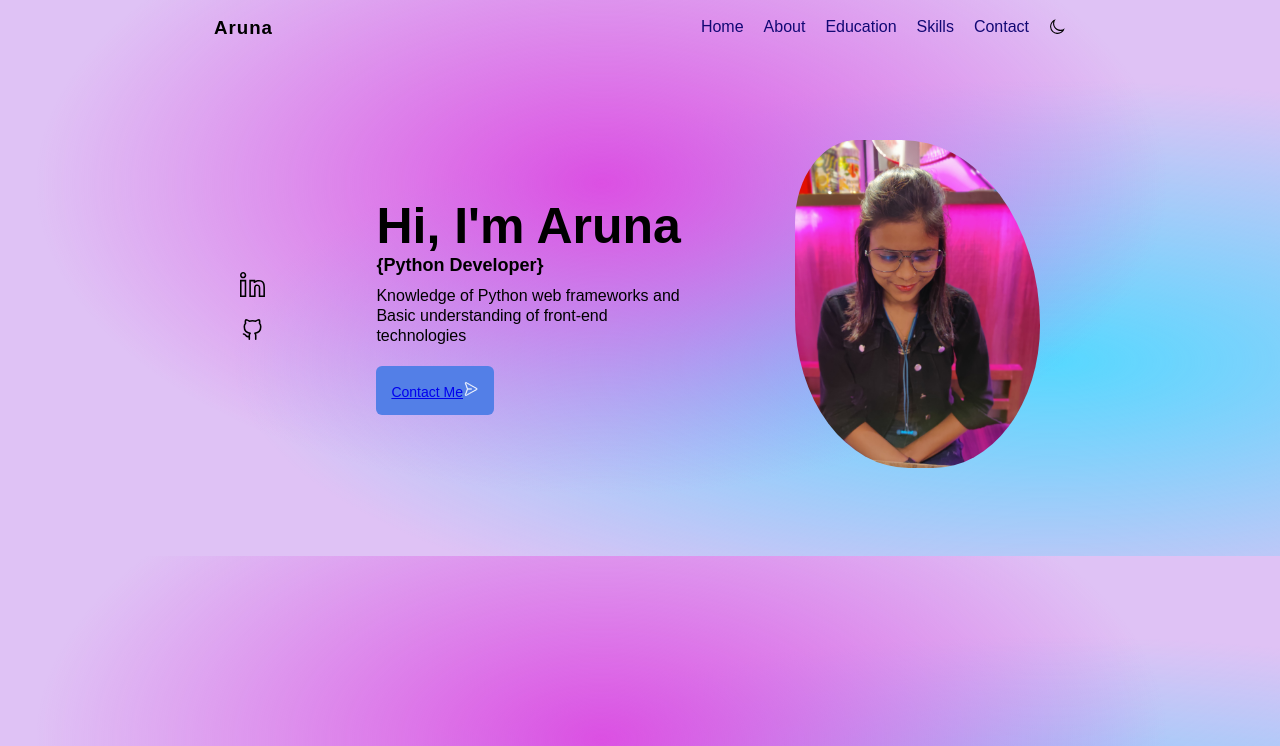
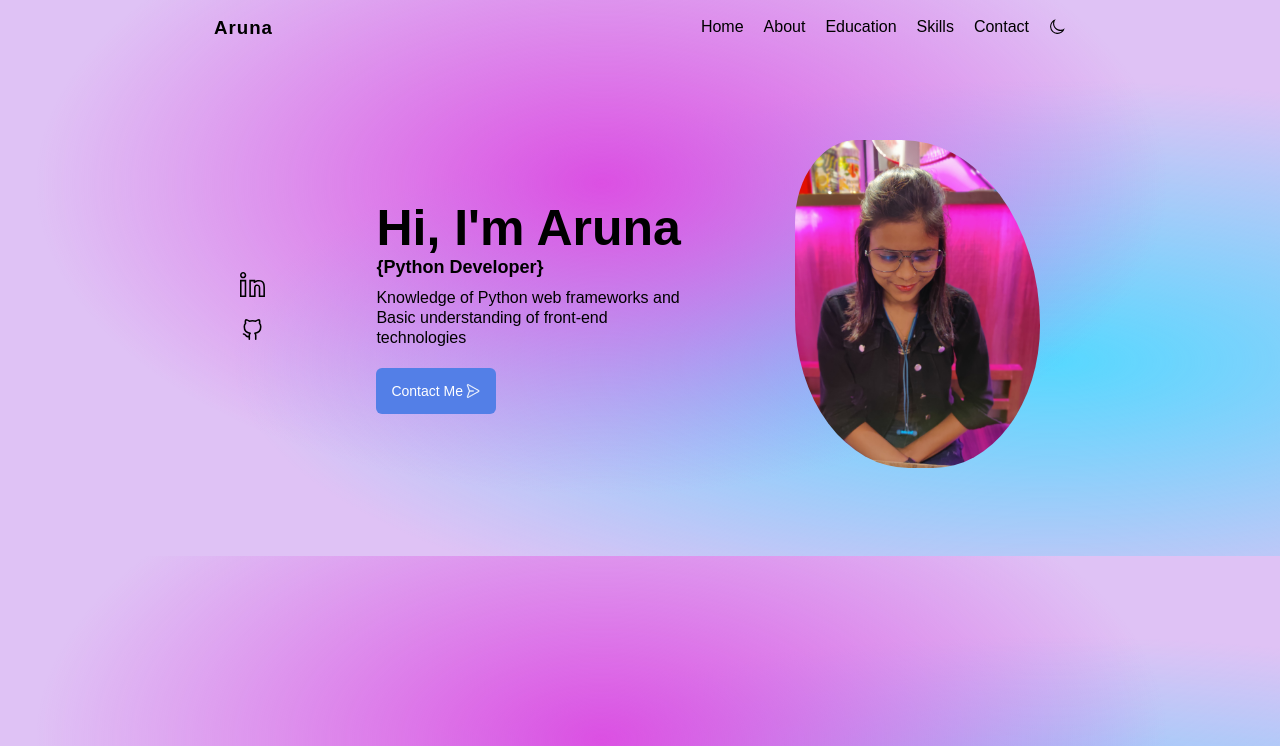
Before and after one commit to iaruna/portfolio, a Flask app: page / in a window 1280 px wide. Shown: the top 746 px of the page. Run offline with Flask 2, Linux system fonts and the light colour scheme.

Commit message:
optimize

```diff
--- a/app.py
+++ b/app.py
@@ -13,21 +13,26 @@ def home():
     intro = "Knowledge of Python web frameworks and Basic understanding of front-end technologies"
     return render_template('index.html', name=name, position=position, intro=intro)
 
+
 @app.route('/about')
 def about():
     return render_template('about.html', data=data)
+
 
 @app.route('/skills')
 def skills():
     return render_template('skills.html')
 
+
 @app.route('/education')
 def education():
     return render_template("education.html")
+
 
 @app.route('/contact')
 def contact():
     return render_template("contact.html")
 
+
 if __name__ == '__main__':
     app.run(debug=True)
--- a/static/index.css
+++ b/static/index.css
@@ -4,15 +4,9 @@
   margin: 0;
 }
 
-.dark-mode {
-    background-color: #000000;
-    color: white;
-}
-
 body {
   background-color: #dfc2f5;
-    background-image:
-        radial-gradient(at 47% 33%, hsl(297.17, 72%, 60%) 0, transparent 59%),
+  background-image: radial-gradient(at 47% 33%, hsl(297.17, 72%, 60%) 0, transparent 59%),
     radial-gradient(at 82% 65%, hsl(193.93, 100%, 67%) 0, transparent 55%);
 }
 
@@ -23,20 +17,21 @@ body {
   height: 56px;
 }
 
-.header > a {
+.header>a {
   cursor: pointer;
   letter-spacing: 1px;
   color: black;
   text-decoration: none;
 }
 
-.nav-bar > ul {
+.nav-bar>ul {
   display: flex;
   gap: 20px;
   list-style-type: none;
 }
-.nav-bar > ul > a  {
-    color: #120874;
+
+.nav-bar>ul>a {
+  color: black;
   text-decoration: none;
 }
 
@@ -46,7 +41,7 @@ body {
   justify-content: space-evenly;
   width: 80%;
   margin: 50px auto;
-    height:400px;
+  height: 400px;
 }
 
 .container {
@@ -54,23 +49,23 @@ body {
   justify-content: space-evenly;
   width: 80%;
   margin: 50px auto;
-    height:400px;
+  height: 400px;
 }
 
 .content {
   width: 30%;
 }
 
-.content > h1{
+.content>h1 {
   font-size: 50px;
 }
 
-.content > h4 {
+.content>h4 {
   font-size: 18px;
 }
 
-.content > p {
-    font-size:16px;
+.content>p {
+  font-size: 16px;
   padding: 10px 0px;
   line-height: 20px;
 }
@@ -79,23 +74,28 @@ body {
   width: 245px;
 }
 
-.profile-img > img {
+.profile-img>img {
   width: 100%;
   border-radius: 52% 117% 90% 96%;
 }
 
-.contact-btn > button {
-    background-color: #537FE7;
-    color: white;
+.contact-btn {
+  background-color: #537fe7;
   text-transform: capitalize;
   padding: 15px;
   border: none;
   border-radius: 6px;
   text-align: center;
-    gap: 3px;
   display: flex;
   font-size: 14px;
-    margin-top: 10px
+  margin-top: 10px;
+}
+
+.contact-btn>a {
+  text-decoration: none;
+  color: white;
+  display: flex;
+  gap: 2px;
 }
 
 .social {
@@ -120,7 +120,7 @@ body {
   width: inherit;
 }
 
-.about > h1 {
+.about>h1 {
   margin-bottom: 10px;
 }
 
@@ -134,17 +134,22 @@ body {
   width: inherit;
 }
 
-.education > h1 {
+.education>h1 {
   margin: auto;
 }
 
 .intouch {
+  /*contact page */
   display: flex;
   width: 75%;
   margin: 0px auto;
   justify-content: space-evenly;
 }
 
+.links {
+  list-style: none;
+}
+
 .form {
   margin-left: auto;
 }
--- a/templates/index.html
+++ b/templates/index.html
@@ -1,6 +1,4 @@
-{% extends "layout.html" %}
-
-{% block content %}
+{% extends "layout.html" %} {% block content %}
 
 <div class="container-home">
   <div class="social">
@@ -15,12 +13,12 @@
     <h1>Hi, I'm {{name}}</h1>
     <h4>{{position}}</h4>
     <p>{{intro}}</p>
-        <div class="contact-btn">
-            <button><a href="mailto:arunakumariofficial@gmail.com">contact me<img src="../static/contact-logo.svg"></button>
-        </div>
+    <button class="contact-btn">
+      <a href="mailto:arunakumariofficial@gmail.com">contact me<img src="../static/contact-logo.svg" /></a>
+    </button>
   </div>
   <div class="profile-img">
-        <img src="../static/Aruna.jpg">
+    <img src="../static/Aruna.jpg" />
   </div>
 </div>
 
--- a/templates/layout.html
+++ b/templates/layout.html
@@ -1,5 +1,6 @@
 <!DOCTYPE html>
 <html lang="en">
+
 <head>
   <meta charset="UTF-8" />
   <meta http-equiv="X-UA-Compatible" content="IE=edge" />
@@ -8,11 +9,11 @@
   <link rel="stylesheet" href="../static/index.css" />
 </head>
 
-  <body>
+<body id="body-mode">
   <header class="header">
-      <a href="/"
-        ><h3><strong>Aruna</strong></h3></a
-      >
+    <a href="/">
+      <h3><strong>Aruna</strong></h3>
+    </a>
     <nav class="nav-bar">
       <ul>
         <a href="/">
@@ -30,15 +31,7 @@
         <a href="/contact">
           <li>Contact</li>
         </a>
-          <div>
-          <botton onclick="icon()"><img src="../static/moon.svg" /></botton>
-          <script>
-            function icon() {
-              var element = document.body;
-              element.classList.toggle("dark-mode");
-            }
-          </script>
-        </div>
+        <div> <img src="../static/moon.svg"> </div>
       </ul>
     </nav>
   </header>
@@ -49,4 +42,5 @@
     </footer>
   </div>
 </body>
+
 </html>
```
Also changed, not shown: templates/contact.html (+8 -4 lines), templates/education.html (indentation only), templates/skills.html (indentation only). Lines whose indentation alone changed are shown as unchanged.
